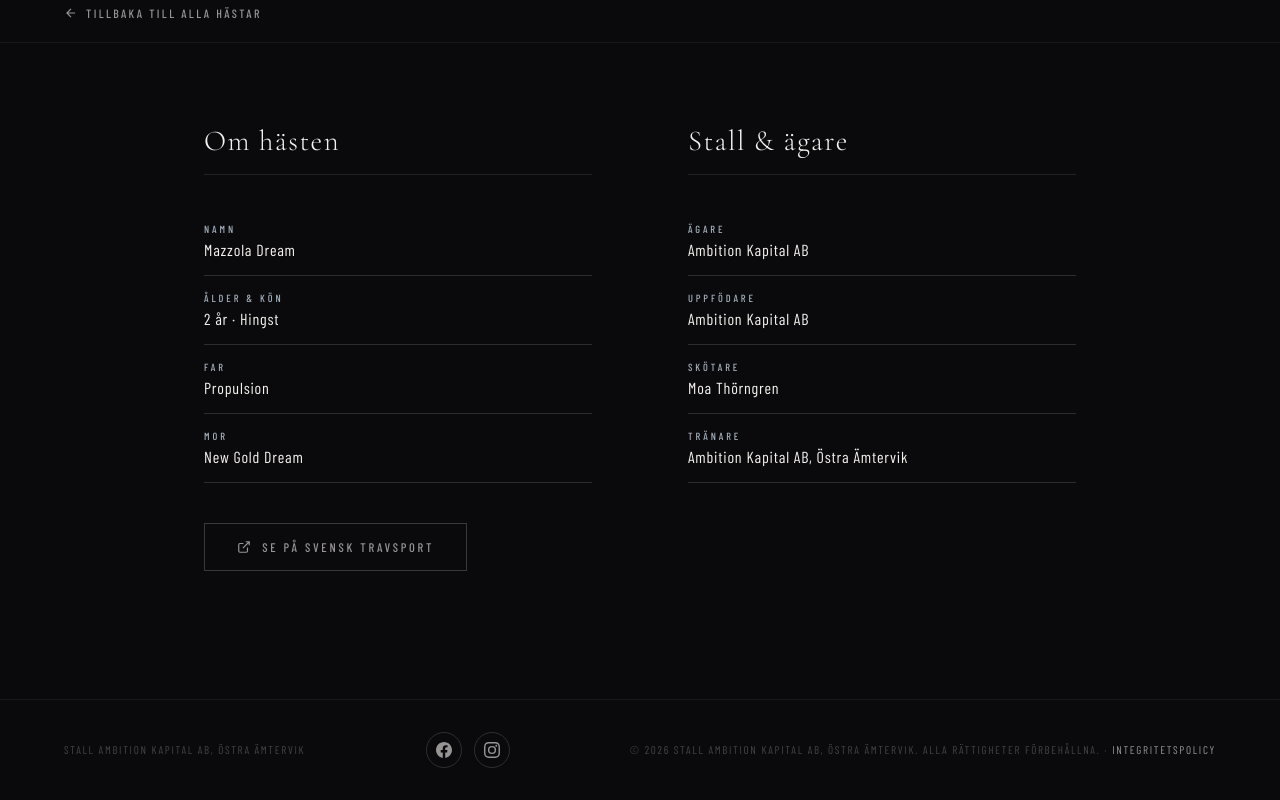
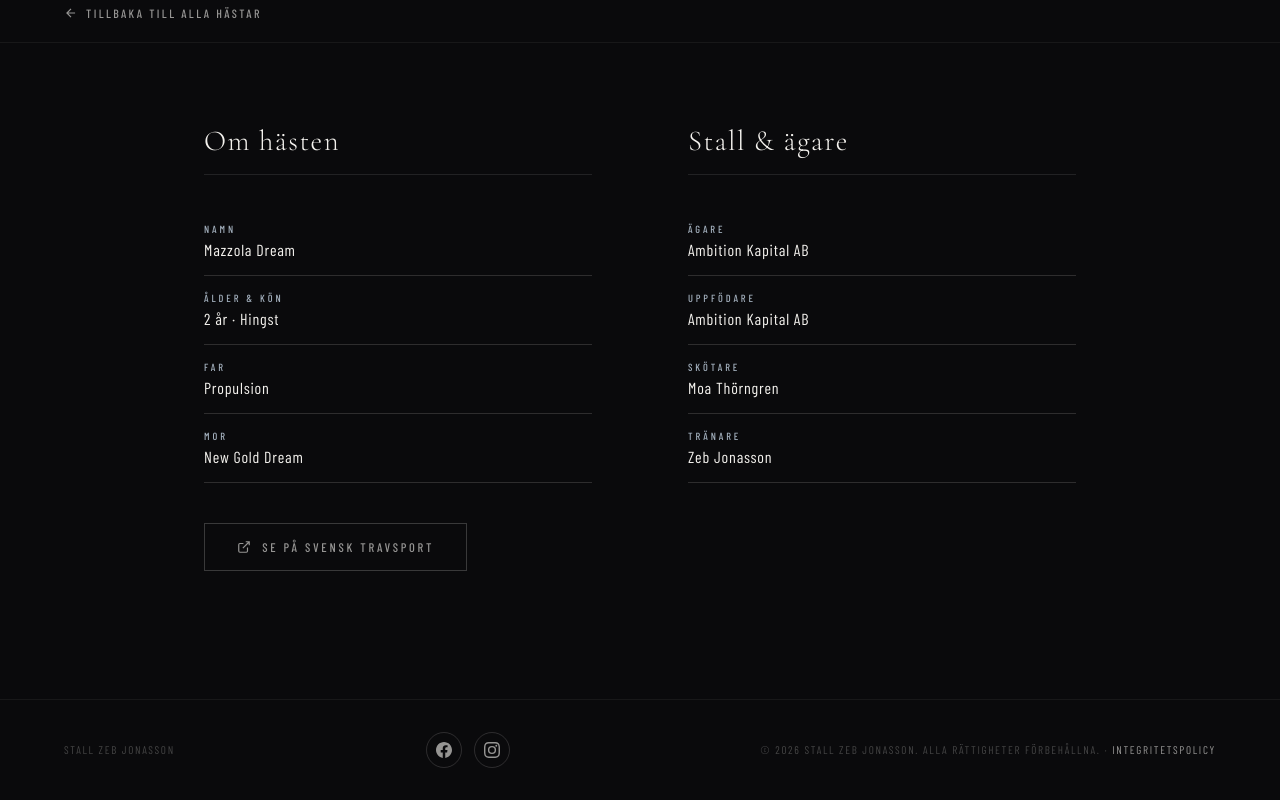
Before and after one commit to erikssonaugust03/Stall-Zeb-Jonasson, a plain HTML site: page hast-mazzola-dream.html in a window 1280 px wide. Shown: the part 568-1368 px from the top of the page. Drawn offline with nearby package versions, Linux system fonts and the light colour scheme; a web font is replaced by a local one.

Commit message:
Add files via upload

```diff
--- a/hast-mazzola-dream.html
+++ b/hast-mazzola-dream.html
@@ -3,7 +3,7 @@
 <head>
   <meta charset="UTF-8">
   <meta name="viewport" content="width=device-width, initial-scale=1.0">
-  <title>Mazzola Dream – Stall Ambition Kapital AB, Östra Ämtervik</title>
+  <title>Mazzola Dream – Stall Zeb Jonasson</title>
   <link href="https://fonts.googleapis.com/css2?family=Cormorant+Garamond:ital,wght@0,300;0,400;0,600;1,300;1,400&family=Barlow+Condensed:wght@300;400;500;600&display=swap" rel="stylesheet">
   <style>
     *, *::before, *::after { box-sizing: border-box; margin: 0; padding: 0; }
@@ -394,7 +394,7 @@
 <body>
 
 <nav>
-  <a href="index.html" class="nav-logo"><img src="logo-zeb.png" alt="Stall Ambition Kapital AB, Östra Ämtervik" style="height:48px;width:auto;"></a>
+  <a href="index.html" class="nav-logo"><img src="logo-zeb.png" alt="Stall Zeb Jonasson" style="height:48px;width:auto;"></a>
   <ul class="nav-links">
     <li><a href="nyheter.html">Nyheter</a></li>
     <li><a href="startkommentarer.html">Startkommentarer</a></li>
@@ -435,7 +435,7 @@
 <!-- HERO -->
 <div class="horse-hero">
   <div class="horse-hero-text">
-    <div class="horse-hero-eyebrow">Stall Ambition Kapital AB, Östra Ämtervik</div>
+    <div class="horse-hero-eyebrow">Stall Zeb Jonasson</div>
     <h1 class="horse-hero-name">Mazzola Dream</h1>
     <div class="horse-hero-sub">2 år · Hingst</div>
   </div>
@@ -498,14 +498,14 @@
     </div>
     <div class="info-row">
       <span class="info-label">Tränare</span>
-      <span class="info-value">Ambition Kapital AB, Östra Ämtervik</span>
+      <span class="info-value">Ambition Kapital AB</span>
     </div>
   </div>
 
 </div>
 
 <footer>
-  <div class="footer-logo">Stall Ambition Kapital AB, Östra Ämtervik</div>
+  <div class="footer-logo">Stall Zeb Jonasson</div>
   <div class="footer-social">
     <a href="https://www.facebook.com/profile.php?id=61587063060922&locale=sv_SE" target="_blank" aria-label="Facebook">
       <svg viewBox="0 0 24 24" xmlns="http://www.w3.org/2000/svg"><path d="M24 12.073C24 5.405 18.627 0 12 0S0 5.405 0 12.073C0 18.1 4.388 23.094 10.125 24v-8.437H7.078v-3.49h3.047V9.41c0-3.025 1.792-4.697 4.533-4.697 1.312 0 2.686.236 2.686.236v2.97h-1.513c-1.491 0-1.956.93-1.956 1.885v2.27h3.328l-.532 3.49h-2.796V24C19.612 23.094 24 18.1 24 12.073z"/></svg>
@@ -514,7 +514,7 @@
       <svg viewBox="0 0 24 24" xmlns="http://www.w3.org/2000/svg"><path d="M12 2.163c3.204 0 3.584.012 4.85.07 3.252.148 4.771 1.691 4.919 4.919.058 1.265.069 1.645.069 4.849 0 3.205-.012 3.584-.069 4.849-.149 3.225-1.664 4.771-4.919 4.919-1.266.058-1.644.07-4.85.07-3.204 0-3.584-.012-4.849-.07-3.26-.149-4.771-1.699-4.919-4.92-.058-1.265-.07-1.644-.07-4.849 0-3.204.013-3.583.07-4.849.149-3.227 1.664-4.771 4.919-4.919 1.266-.057 1.645-.069 4.849-.069zM12 0C8.741 0 8.333.014 7.053.072 2.695.272.273 2.69.073 7.052.014 8.333 0 8.741 0 12c0 3.259.014 3.668.072 4.948.2 4.358 2.618 6.78 6.98 6.98C8.333 23.986 8.741 24 12 24c3.259 0 3.668-.014 4.948-.072 4.354-.2 6.782-2.618 6.979-6.98.059-1.28.073-1.689.073-4.948 0-3.259-.014-3.667-.072-4.947-.196-4.354-2.617-6.78-6.979-6.98C15.668.014 15.259 0 12 0zm0 5.838a6.162 6.162 0 100 12.324 6.162 6.162 0 000-12.324zM12 16a4 4 0 110-8 4 4 0 010 8zm6.406-11.845a1.44 1.44 0 100 2.881 1.44 1.44 0 000-2.881z"/></svg>
     </a>
   </div>
-  <div class="footer-copy">© 2026 Stall Ambition Kapital AB, Östra Ämtervik. Alla rättigheter förbehållna. · <a href="integritetspolicy.html" style="color:var(--white-dim);text-decoration:none;">Integritetspolicy</a></div>
+  <div class="footer-copy">© 2026 Stall Zeb Jonasson. Alla rättigheter förbehållna. · <a href="integritetspolicy.html" style="color:var(--white-dim);text-decoration:none;">Integritetspolicy</a></div>
 </footer>
 
 <script>
@@ -562,7 +562,7 @@ async function loadHast() {
     if (vals[4]) vals[4].textContent = h.agare || '–';
     if (vals[5]) vals[5].textContent = h.uppfodare || '–';
     if (vals[6]) { vals[6].textContent = h.skotare || '–'; if (!h.skotare) vals[6].style.color = 'var(--white-dim)'; else vals[6].style.color = 'var(--white)'; }
-    if (vals[7]) vals[7].textContent = 'Ambition Kapital AB, Östra Ämtervik';
+    if (vals[7]) vals[7].textContent = 'Zeb Jonasson';
 
     // Update travsport link
     const link = document.querySelector('.travsport-link');
@@ -580,7 +580,7 @@ async function loadHast() {
     }
 
     // Update page title
-    document.title = h.namn + ' – Stall Ambition Kapital AB, Östra Ämtervik';
+    document.title = h.namn + ' – Stall Zeb Jonasson';
 
   } catch(e) { console.log('Could not load horse data', e); }
 }
```
